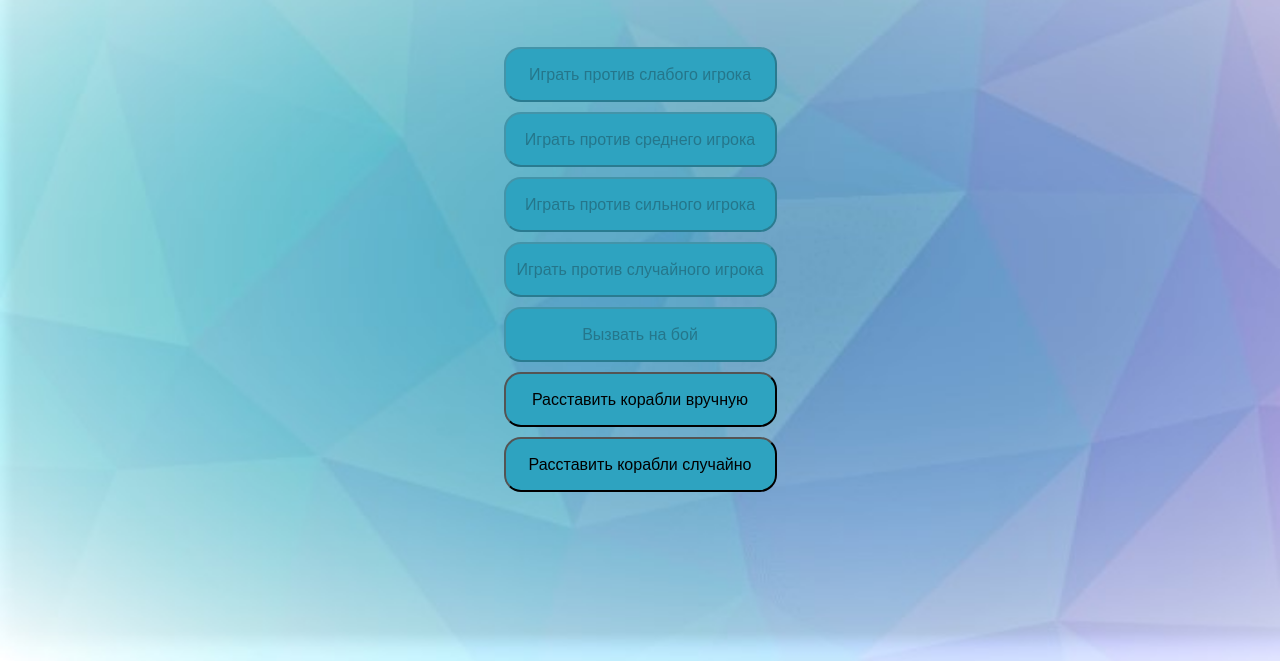
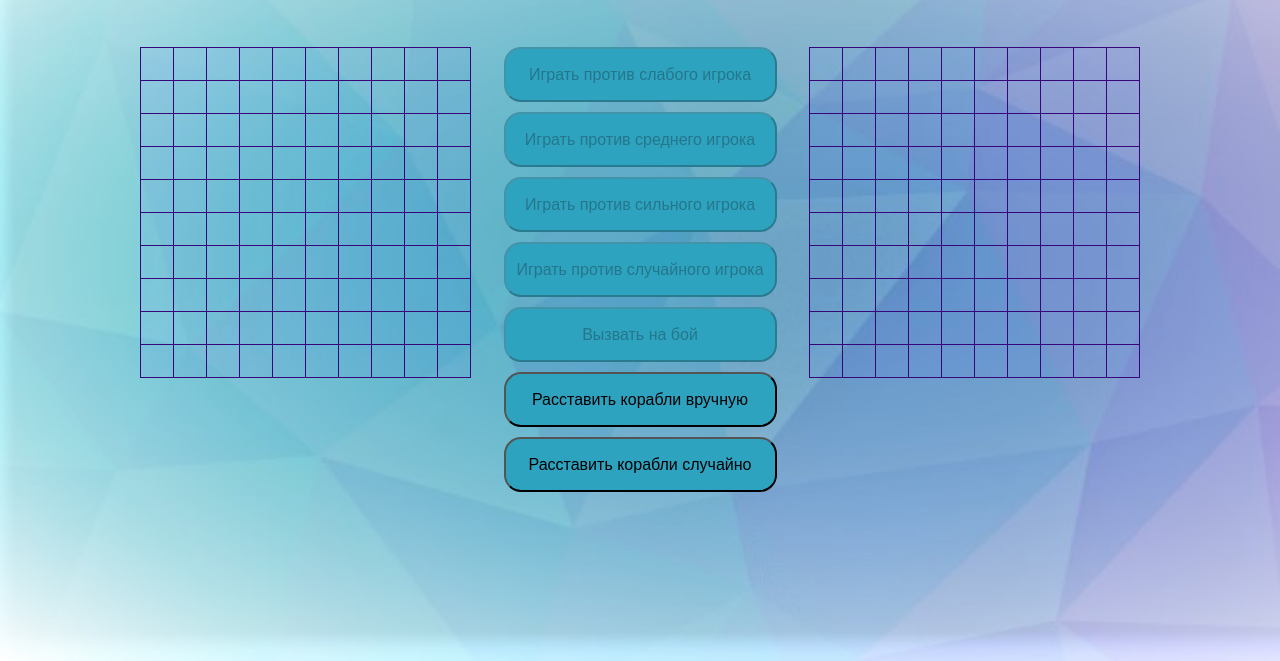
Before and after one commit to Anastasiya777111/SeaBattle, a plain HTML site: page index.html in a window 1280 px wide. Shown: the part 139-800 px from the top of the page. Drawn offline with Linux system fonts and the light colour scheme.

Commit message:
add table

```diff
--- a/index.html
+++ b/index.html
@@ -39,7 +39,7 @@
             </button>
         </div>
     </div>
-    <div class="fieldOfBattle" data-side="opponent"></div>
+    <div data-side="opponent"></div>
 </div>
 </div>
 
--- a/src/Application.js
+++ b/src/Application.js
@@ -1 +1,14 @@
-class Application {}
+class Application {
+    player=null;
+    opponent=null;
+
+    constructor(){
+        const player=new FieldView();
+        const opponent=new FieldView();
+
+        Object.assign(this, {player, opponent});
+
+        document.querySelector('[data-side="player"]').append(player.root)
+        document.querySelector('[data-side="opponent"]').append(opponent.root)
+    }
+}
--- a/src/FieldView.js
+++ b/src/FieldView.js
@@ -5,6 +5,8 @@ dock=null;
 polygon=null;
 
 constructor(){
+    super();
+
     const root=document.createElement('div');
     root.classList.add('fieldOfBattle');
 
@@ -18,5 +20,20 @@ constructor(){
     polygon.classList.add('fieldOfBattle-polygon');
 
     Object.assign(this, {root, table, dock, polygon});
+    root.append(table, dock, polygon);
+
+    for(let y=0; y<10; y++){
+        const tr=document.createElement('tr');
+tr.classList.add('fieldOfBattle-row');
+tr.dataset.y=y;
+        for(let x=0; x<10; x++){
+            const td=document.createElement('td');
+            td.classList.add('fieldOfBattle-item');
+            Object.assign(td.dataset, {x, y});
+
+            tr.append(td);
+        }
+        table.append(tr)
+    }
 }
 }
--- a/src/script.js
+++ b/src/script.js
@@ -1,10 +1,15 @@
-const mouse= new Mouse(document.body)
+const app= new Application
 
-requestAnimationFrame(tick);
+console.log(app)
 
-function tick(){
-    requestAnimationFrame(tick);
-    console.log(mouse.left, mouse.prevLeft);
 
-    mouse.tick(0);
-}
+// const mouse= new Mouse(document.body)
+
+// requestAnimationFrame(tick);
+
+// function tick(){
+//     requestAnimationFrame(tick);
+//     console.log(mouse.left, mouse.prevLeft);
+
+//     mouse.tick(0);
+// }
--- a/style.css
+++ b/style.css
@@ -45,7 +45,7 @@ body {
 	position: relative;
 	width: 32px;
 	height: 32px;
-	border: 1px solid rgba(6, 25, 247, 0.15);
+	border: 1px solid rgb(55, 6, 122);
 }
 
 .fieldOfBattle-item__active {
```
